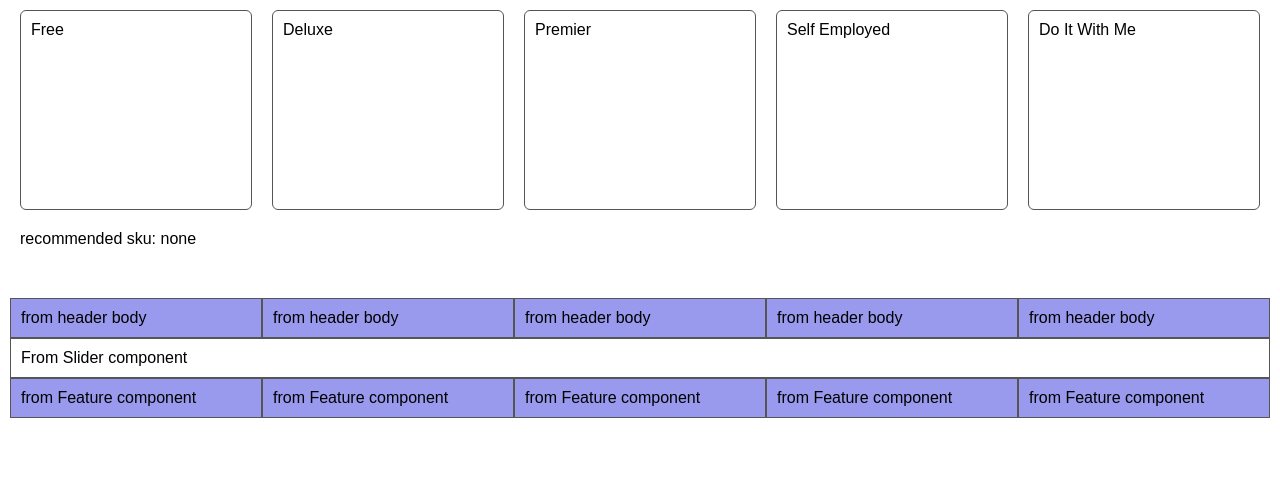
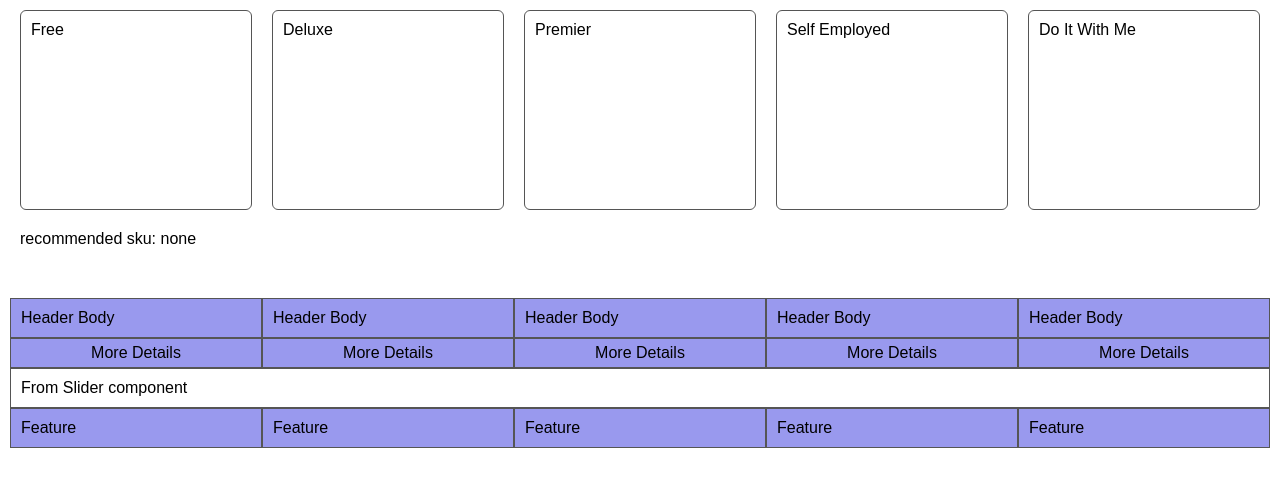
Before and after one commit to msolorio/171001-comp-chart, a React (Create React App) app: page / in a window 1280 px wide. Shown: the top 486 px of the page. Built offline with nearby package versions, Linux system fonts and the light colour scheme.

Commit message:
add highlight functionality via set state

```diff
--- a/src/components/chart/Chart.css
+++ b/src/components/chart/Chart.css
@@ -21,8 +21,12 @@
   background: #eeeeff;
 }
 
-.recommended {
-  background: #9999ee;
+.moreDetails {
+  border: 1px solid #555;
+  background: #ccc;
+  text-align: center;
+  padding: 5px;
+  cursor: pointer;
 }
 
 .recommendedContainer {
@@ -42,3 +46,7 @@
 .recommendedSku {
   margin: 10px;
 }
+
+.highlighted {
+  background: #9999ee;
+}
--- a/src/components/chart/Chart.js
+++ b/src/components/chart/Chart.js
@@ -7,35 +7,72 @@ import Feature from './Feature';
 import config from './config';
 import './Chart.css';
 
-export default function Chart(props) {
+export default class Chart extends React.Component {
 
+  constructor(props) {
+    super(props);
+
+    this.state = {
+      hovered: false
+    };
+
+    this.handleMouseEnter = this.handleMouseEnter.bind(this);
+    this.handleMouseLeave = this.handleMouseLeave.bind(this);
+  }
+
+  handleMouseEnter(sku) {
+    this.setState({hovered: sku});
+  }
+
+  handleMouseLeave(sku) {
+    this.setState({hovered: false});
+  }
+
+  render() {
     return (
       <div className="Chart">
         <div className="recommendedSku">recommended sku:&nbsp;
           {
-          props.recommendedSku
-          ? props.recommendedSku
+            this.props.recommendedSku
+            ? this.props.recommendedSku
             : 'none'
           }
         </div>
 
         <Headers>
-        <Header {...config.products[0]} recommendedSku={props.recommendedSku} />
-        <Header {...config.products[1]} recommendedSku={props.recommendedSku} />
-        <Header {...config.products[2]} recommendedSku={props.recommendedSku} />
-        <Header {...config.products[3]} recommendedSku={props.recommendedSku} />
-        <Header {...config.products[4]} recommendedSku={props.recommendedSku} />
+          {
+            config.products.map((product, index) => {
+              return (
+                <Header {...config.products[index]}
+                  recommendedSku={this.props.recommendedSku}
+                  hovered={this.state.hovered}
+                  highlighted={this.highlighted}
+                  handleMouseEnter={this.handleMouseEnter}
+                  handleMouseLeave={this.handleMouseLeave}
+                  key={index} />
+              );
+            })
+          }
         </Headers>
 
         <Slider/>
 
         <Features>
-        <Feature {...config.products[0]} recommendedSku={props.recommendedSku} />
-        <Feature {...config.products[1]} recommendedSku={props.recommendedSku} />
-        <Feature {...config.products[2]} recommendedSku={props.recommendedSku} />
-        <Feature {...config.products[3]} recommendedSku={props.recommendedSku} />
-        <Feature {...config.products[4]} recommendedSku={props.recommendedSku} />
+          {
+            config.products.map((product, index) => {
+              return (
+                <Feature {...config.products[index]}
+                  recommendedSku={this.props.recommendedSku}
+                  hovered={this.state.hovered}
+                  highlighted={this.highlighted}
+                  handleMouseEnter={this.handleMouseEnter}
+                  handleMouseLeave={this.handleMouseLeave}
+                  key={index} />
+              );
+            })
+          }
         </Features>
       </div>
     );
+  }
 };
--- a/src/components/chart/Feature.js
+++ b/src/components/chart/Feature.js
@@ -3,14 +3,26 @@ import React from 'react';
 export default function Feature(props) {
 
   const recommendedClass = (
-    !props.recommendedSku || props.sku === props.recommendedSku
-      ? ' recommended'
+    !props.recommendedSku
+    || props.sku === props.recommendedSku
+    || props.sku === props.hovered
+      ? ' highlighted'
       : ''
   );
 
+  function handleMouseEnter() {
+    props.handleMouseEnter(props.sku);
+  }
+
+  function handleMouseLeave() {
+    props.handleMouseLeave(props.sku)
+  }
+
   return (
-    <div className={`Feature${recommendedClass}`}>
-      from Feature component
+    <div className={`Feature${recommendedClass}`}
+      onMouseEnter={handleMouseEnter}
+      onMouseLeave={handleMouseLeave}>
+      Feature
     </div>
   );
 };
--- a/src/components/chart/Features.js
+++ b/src/components/chart/Features.js
@@ -1,7 +1,10 @@
 import React from 'react';
 
 export default function Features(props) {
+
   return (
-    <div className="Features">{props.children}</div>
+    <div className="Features">
+      {props.children}
+    </div>
   );
 };
--- a/src/components/chart/Header.js
+++ b/src/components/chart/Header.js
@@ -8,19 +8,33 @@ export default function Header(props) {
       : null
   );
 
-  const recommendedClass = (
-    !props.recommendedSku || props.sku === props.recommendedSku
-      ? ' recommended'
+  const highlightedClass = (
+    !props.recommendedSku
+    || props.sku === props.recommendedSku
+    || props.sku === props.hovered
+      ? ' highlighted'
       : ''
   );
+
+  function handleMouseEnter() {
+    props.handleMouseEnter(props.sku);
+  }
+
+  function handleMouseLeave() {
+    props.handleMouseLeave(props.sku);
+  }
 
   return (
     <div className="Header">
       <div className="recommendedContainer">
         {recommendedBlock}
       </div>
-      <div className={`headerBody${recommendedClass}`}>
-        from header body
+      <div onMouseEnter={handleMouseEnter}
+      onMouseLeave={handleMouseLeave}>
+        <div className={`headerBody${highlightedClass}`}>
+          Header Body
+        </div>
+        <div className={`moreDetails${highlightedClass}`}>More Details</div>
       </div>
     </div>
   );
```
Lines whose indentation alone changed are shown as unchanged.
